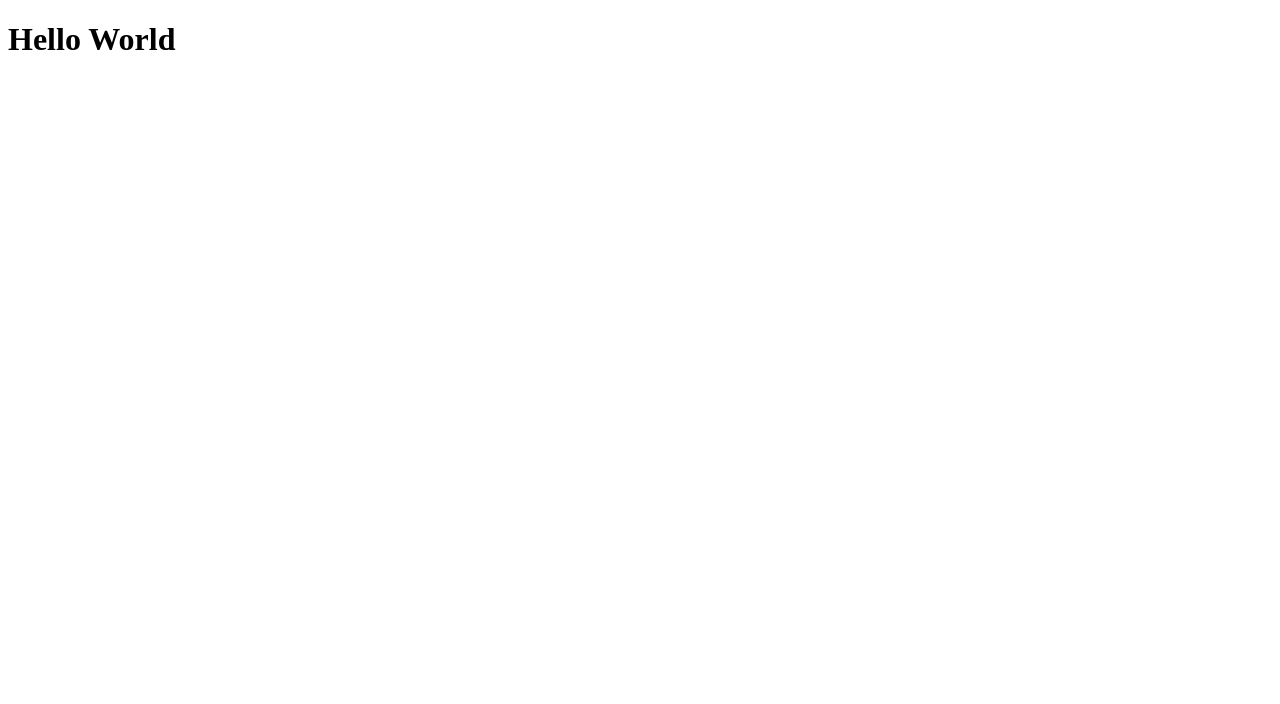
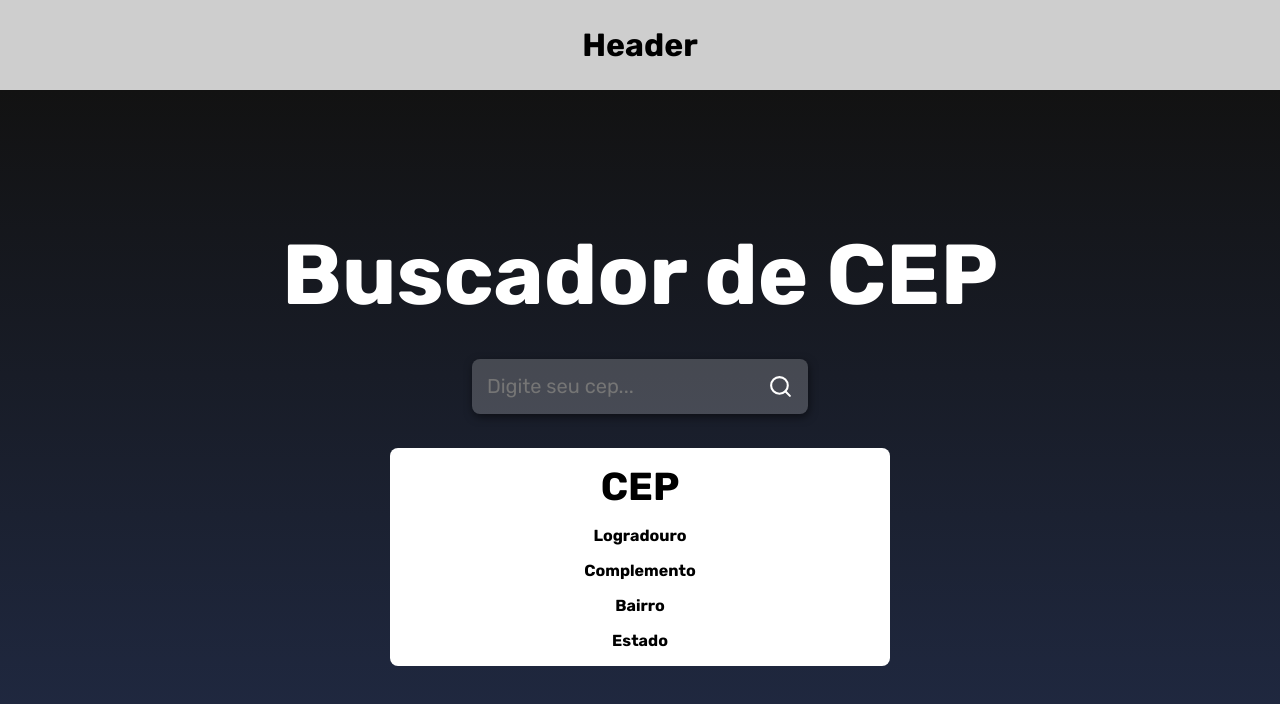
Before and after one commit to arthurhenriqueti/buscador-cep, a React (Vite) app: page / in a window 1280 px wide. Shown: the top 704 px of the page. Built offline with nearby package versions, Linux system fonts and the light colour scheme.

Commit message:
sass added, home page created, header started

```diff
--- a/index.html
+++ b/index.html
@@ -4,6 +4,12 @@
         <meta charset="UTF-8" />
         <link rel="icon" type="image/svg+xml" href="/vite.svg" />
         <meta name="viewport" content="width=device-width, initial-scale=1.0" />
+        <link rel="preconnect" href="https://fonts.googleapis.com" />
+        <link rel="preconnect" href="https://fonts.gstatic.com" crossorigin />
+        <link
+            href="https://fonts.googleapis.com/css2?family=Rubik:wght@400;500;600;700;800;900&display=swap"
+            rel="stylesheet"
+        />
         <title>Buscador de CEP</title>
     </head>
     <body>
--- a/package.json
+++ b/package.json
@@ -10,7 +10,9 @@
   },
   "dependencies": {
     "react": "^18.2.0",
-    "react-dom": "^18.2.0"
+    "react-dom": "^18.2.0",
+    "react-icons": "^4.4.0",
+    "sass": "^1.53.0"
   },
   "devDependencies": {
     "@types/react": "^18.0.15",
--- a/src/App.jsx
+++ b/src/App.jsx
@@ -1,7 +1,10 @@
+import Home from "./pages/Home";
+import "./styles/global.scss";
+
 const App = () => {
     return (
         <>
-            <h1>Hello World</h1>
+            <Home />
         </>
     );
 };
--- /dev/null
+++ b/src/components/Header.jsx
@@ -0,0 +1,13 @@
+import "./Header.scss";
+
+const Header = () => {
+    return (
+        <>
+            <header>
+                <h1 className="container">Header</h1>
+            </header>
+        </>
+    );
+};
+
+export default Header;
--- /dev/null
+++ b/src/components/Header.scss
@@ -0,0 +1,5 @@
+header {
+    height: 90px;
+    display: flex;
+    background-color: #cecece;
+}
--- /dev/null
+++ b/src/pages/Home.jsx
@@ -0,0 +1,35 @@
+import { FiSearch } from "react-icons/fi";
+import Header from "../components/Header";
+import "./Home.scss";
+
+const Home = () => {
+    return (
+        <>
+            <Header />
+            <main className="home-background">
+                <section className="home-area container">
+                    <h1>Buscador de CEP</h1>
+                    <div className="home-input-area">
+                        <input
+                            type="text"
+                            placeholder="Digite seu cep..."
+                            required
+                        />
+                        <button className="home-btn-search">
+                            <FiSearch size={25} color="#fff" />
+                        </button>
+                    </div>
+                    <div className="home-cep-area">
+                        <h2>CEP</h2>
+                        <span>Logradouro</span>
+                        <span>Complemento</span>
+                        <span>Bairro</span>
+                        <span>Estado</span>
+                    </div>
+                </section>
+            </main>
+        </>
+    );
+};
+
+export default Home;
--- /dev/null
+++ b/src/pages/Home.scss
@@ -0,0 +1,77 @@
+.home-background {
+    height: calc(100vh - 90px);
+    background: linear-gradient(#121212, #212b46);
+
+    .home-area {
+        height: inherit;
+        display: flex;
+        justify-content: center;
+        align-items: center;
+        flex-direction: column;
+
+        h1 {
+            font-size: 85px;
+            color: #fff;
+
+            @media (max-width: 725px) {
+                font-size: 35px;
+            }
+        }
+
+        .home-cep-area {
+            display: flex;
+            justify-content: center;
+            align-items: center;
+            flex-direction: column;
+            background-color: #fff;
+            width: 500px;
+            border-radius: 8px;
+
+            @media (max-width: 725px) {
+                width: 300px;
+            }
+
+            h2 {
+                margin: 16px 0px;
+                font-size: 39px;
+            }
+
+            span {
+                margin-bottom: 16px;
+                font-weight: bold;
+            }
+        }
+
+        .home-input-area {
+            background-color: rgba(255, 255, 255, 0.2);
+            padding: 15px;
+            margin: 34px 0px;
+            display: flex;
+            border-radius: 8px;
+            box-shadow: 1px 3px 8px rgba(0, 0, 0, 0.5);
+
+            input {
+                background-color: transparent;
+                border: 0px;
+                font-size: 20px;
+                color: #fff;
+                outline: none;
+                margin-right: 8px;
+            }
+
+            .home-btn-search {
+                background-color: transparent;
+                border: 0px;
+                display: flex;
+                justify-content: center;
+                align-items: center;
+                cursor: pointer;
+                transition: transform 0.5s;
+
+                &:hover {
+                    transform: scale(1.2);
+                }
+            }
+        }
+    }
+}
--- /dev/null
+++ b/src/styles/global.scss
@@ -0,0 +1,11 @@
+* {
+    margin: 0px;
+    padding: 0px;
+    box-sizing: border-box;
+    font-family: "Rubik", sans-serif;
+}
+
+.container {
+    max-width: 1140px;
+    margin: auto;
+}
```
Also changed, not shown: 1 other file (tests, documents, lock files or other folders).
